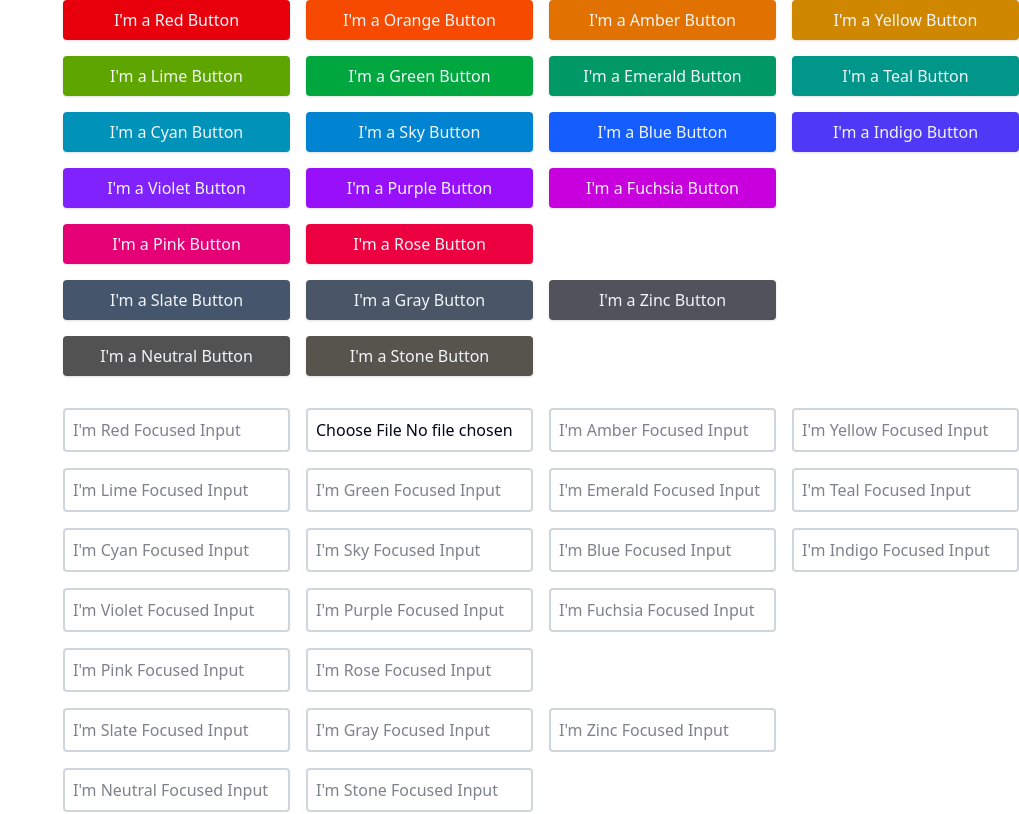
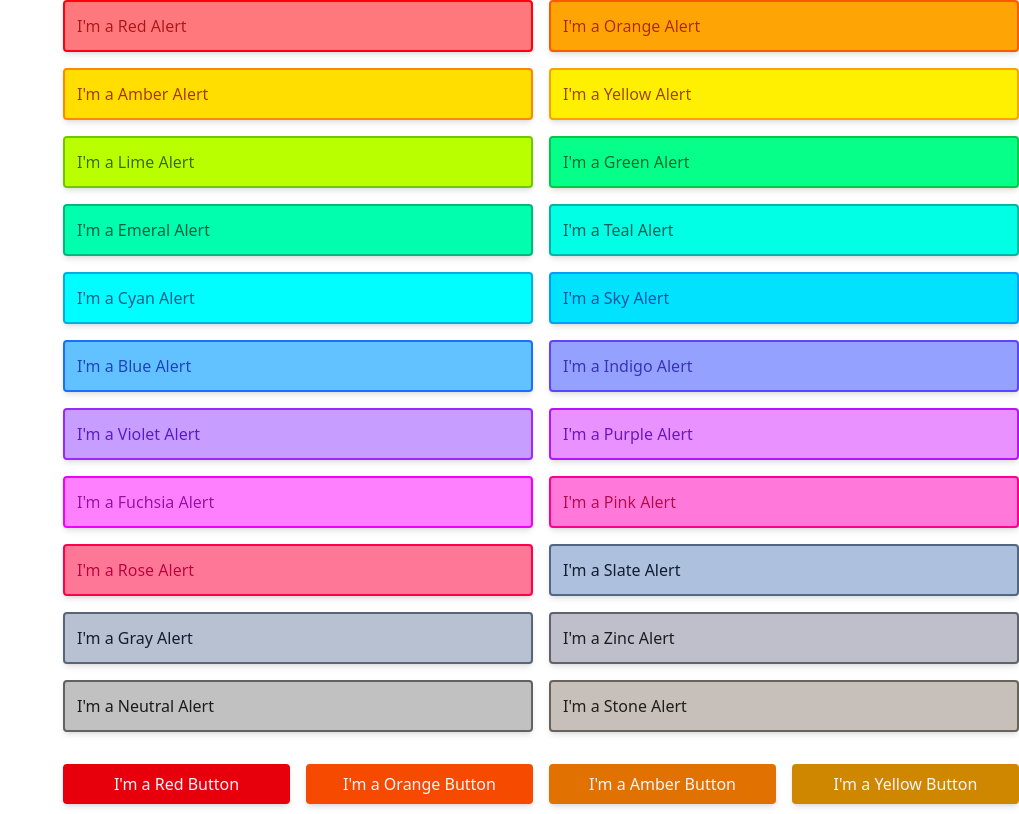
Before and after one commit to afilhodaniel/react-tailwindcss-components, a React app: page / in a window 1280 px wide. Shown: the top 814 px of the page, without its empty margins (261-1280 px from the left). Built offline with nearby package versions, Linux system fonts and the light colour scheme.

Commit message:
Added alerts components

```diff
--- a/src/App.tsx
+++ b/src/App.tsx
@@ -5,6 +5,7 @@ import {
   RedCheckbox, OrangeCheckbox,
   RedRadio,
   OrangeRadio,
+  RedAlert, OrangeAlert, AmberAlert, YellowAlert, LimeAlert, GreenAlert, EmeraldAlert, TealAlert, CyanAlert, SkyAlert, BlueAlert, IndigoAlert, VioletAlert, PurpleAlert, FuchsiaAlert, PinkAlert, RoseAlert, SlateAlert, GrayAlert, ZincAlert, NeutralAlert, StoneAlert
 } from "./components";
 
 export default function App() {
@@ -12,6 +13,33 @@ export default function App() {
     <div className="grid grid-cols-8 gap-4">
       <div className="col-span-2"></div>
       <div className="col-span-6">
+        <div className="grid grid-cols-4 gap-4 mb-8">
+          <RedAlert classes="col-span-2">I'm a Red Alert</RedAlert>
+          <OrangeAlert classes="col-span-2">I'm a Orange Alert</OrangeAlert>
+          <AmberAlert classes="col-span-2">I'm a Amber Alert</AmberAlert>
+          <YellowAlert classes="col-span-2">I'm a Yellow Alert</YellowAlert>
+          <LimeAlert classes="col-span-2">I'm a Lime Alert</LimeAlert>
+          <GreenAlert classes="col-span-2">I'm a Green Alert</GreenAlert>
+          <EmeraldAlert classes="col-span-2">I'm a Emeral Alert</EmeraldAlert>
+          <TealAlert classes="col-span-2">I'm a Teal Alert</TealAlert>
+          <CyanAlert classes="col-span-2">I'm a Cyan Alert</CyanAlert>
+          <SkyAlert classes="col-span-2">I'm a Sky Alert</SkyAlert>
+          <BlueAlert classes="col-span-2">I'm a Blue Alert</BlueAlert>
+          <IndigoAlert classes="col-span-2">I'm a Indigo Alert</IndigoAlert>
+          <VioletAlert classes="col-span-2">I'm a Violet Alert</VioletAlert>
+          <PurpleAlert classes="col-span-2">I'm a Purple Alert</PurpleAlert>
+          <FuchsiaAlert classes="col-span-2">I'm a Fuchsia Alert</FuchsiaAlert>
+          <PinkAlert classes="col-span-2">I'm a Pink Alert</PinkAlert>
+          <RoseAlert classes="col-span-2">I'm a Rose Alert</RoseAlert>
+          <SlateAlert classes="col-span-2">I'm a Slate Alert</SlateAlert>
+          <GrayAlert classes="col-span-2">I'm a Gray Alert</GrayAlert>
+          <ZincAlert classes="col-span-2">I'm a Zinc Alert</ZincAlert>
+          <NeutralAlert classes="col-span-2">I'm a Neutral Alert</NeutralAlert>
+          <StoneAlert classes="col-span-2">I'm a Stone Alert</StoneAlert>
+        </div>
+        <div className="grid grid-cols-4 gap-4">
+
+        </div>
         <div className="grid grid-cols-4 gap-4 mb-8">
           <RedButton>I'm a Red Button</RedButton>
           <OrangeButton>I'm a Orange Button</OrangeButton>
@@ -44,14 +72,14 @@ export default function App() {
           <OrangeInput type="file" placeholder="I'm Orange Focused Input" />
           <AmberInput type="email" placeholder="I'm Amber Focused Input" />
           <YellowInput type="search" placeholder="I'm Yellow Focused Input" />
-          <LimeInput placeholder="I'm Lime Focused Input" />
-          <GreenInput placeholder="I'm Green Focused Input" />
-          <EmeraldInput placeholder="I'm Emerald Focused Input" />
-          <TealInput placeholder="I'm Teal Focused Input" />
-          <CyanInput placeholder="I'm Cyan Focused Input" />
-          <SkyInput placeholder="I'm Sky Focused Input" />
-          <BlueInput placeholder="I'm Blue Focused Input" />
-          <IndigoInput placeholder="I'm Indigo Focused Input" />
+          <LimeInput type="date" placeholder="I'm Lime Focused Input" />
+          <GreenInput type="time" placeholder="I'm Green Focused Input" />
+          <EmeraldInput type="datetime-local" placeholder="I'm Emerald Focused Input" />
+          <TealInput type="month" placeholder="I'm Teal Focused Input" />
+          <CyanInput type="password" placeholder="I'm Cyan Focused Input" />
+          <SkyInput type="tel" placeholder="I'm Sky Focused Input" />
+          <BlueInput type="url" placeholder="I'm Blue Focused Input" />
+          <IndigoInput type="week" placeholder="I'm Indigo Focused Input" />
           <VioletInput placeholder="I'm Violet Focused Input" />
           <PurpleInput placeholder="I'm Purple Focused Input" />
           <FuchsiaInput placeholder="I'm Fuchsia Focused Input" />
--- /dev/null
+++ b/src/components/Alerts.tsx
@@ -0,0 +1,42 @@
+function CreateAlert({
+  className
+}: {
+  className: React.ComponentProps<"div">["className"],
+}) {
+  return ({
+    classes,
+    children
+  }: {
+    classes?: React.ComponentProps<"div">["className"],
+    children: React.ReactNode
+  }) => {
+    return (
+      <div className={`border-2 rounded shadow-md brightness-120 p-3 ${className} ${classes}`}>
+        {children}
+      </div>
+    )
+  }
+}
+
+export const RedAlert = CreateAlert({ className: 'border-red-600 bg-red-400 text-red-900' })
+export const OrangeAlert = CreateAlert({ className: 'border-orange-600 bg-orange-400 text-orange-900' })
+export const AmberAlert = CreateAlert({ className: 'border-amber-600 bg-amber-400 text-amber-900' })
+export const YellowAlert = CreateAlert({ className: 'border-yellow-600 bg-yellow-400 text-yellow-900' })
+export const LimeAlert = CreateAlert({ className: 'border-lime-600 bg-lime-400 text-lime-900' })
+export const GreenAlert = CreateAlert({ className: 'border-green-600 bg-green-400 text-green-900' })
+export const EmeraldAlert = CreateAlert({ className: 'border-emerald-600 bg-emerald-400 text-emerald-900' })
+export const TealAlert = CreateAlert({ className: 'border-teal-600 bg-teal-400 text-teal-900' })
+export const CyanAlert = CreateAlert({ className: 'border-cyan-600 bg-cyan-400 text-cyan-900' })
+export const SkyAlert = CreateAlert({ className: 'border-sky-600 bg-sky-400 text-sky-900' })
+export const BlueAlert = CreateAlert({ className: 'border-blue-600 bg-blue-400 text-blue-900' })
+export const IndigoAlert = CreateAlert({ className: 'border-indigo-600 bg-indigo-400 text-indigo-900' })
+export const VioletAlert = CreateAlert({ className: 'border-violet-600 bg-violet-400 text-violet-900' })
+export const PurpleAlert = CreateAlert({ className: 'border-purple-600 bg-purple-400 text-purple-900' })
+export const FuchsiaAlert = CreateAlert({ className: 'border-fuchsia-600 bg-fuchsia-400 text-fuchsia-900' })
+export const PinkAlert = CreateAlert({ className: 'border-pink-600 bg-pink-400 text-pink-900' })
+export const RoseAlert = CreateAlert({ className: 'border-rose-600 bg-rose-400 text-rose-900' })
+export const SlateAlert = CreateAlert({ className: 'border-slate-600 bg-slate-400 text-slate-900' })
+export const GrayAlert = CreateAlert({ className: 'border-gray-600 bg-gray-400 text-gray-900' })
+export const ZincAlert = CreateAlert({ className: 'border-zinc-600 bg-zinc-400 text-zinc-900' })
+export const NeutralAlert = CreateAlert({ className: 'border-neutral-600 bg-neutral-400 text-neutral-900' })
+export const StoneAlert = CreateAlert({ className: 'border-stone-600 bg-stone-400 text-stone-900' })
--- a/src/components/Buttons.tsx
+++ b/src/components/Buttons.tsx
@@ -13,7 +13,7 @@ function CreateButton({
   } & React.ComponentProps<"button">) => {
     return (
       <button
-        className={`transition-all duration-300 cursor-pointer py-2 px-3 rounded shadow text-slate-100 ${className} ${classes}`}
+        className={`transition-all duration-300 cursor-pointer py-2 px-3 rounded shadow-md text-slate-100 ${className} ${classes}`}
         {...props}
       >
         {children}
--- a/src/components/index.ts
+++ b/src/components/index.ts
@@ -1,3 +1,17 @@
+export {
+  RedAlert, OrangeAlert,
+  AmberAlert, YellowAlert,
+  LimeAlert, GreenAlert,
+  EmeraldAlert, TealAlert,
+  CyanAlert, SkyAlert,
+  BlueAlert, IndigoAlert,
+  VioletAlert, PurpleAlert,
+  FuchsiaAlert, PinkAlert,
+  RoseAlert, SlateAlert,
+  GrayAlert, ZincAlert,
+  NeutralAlert, StoneAlert
+} from './Alerts'
+
 export {
   RedButton, OrangeButton,
   AmberButton, YellowButton,
```
